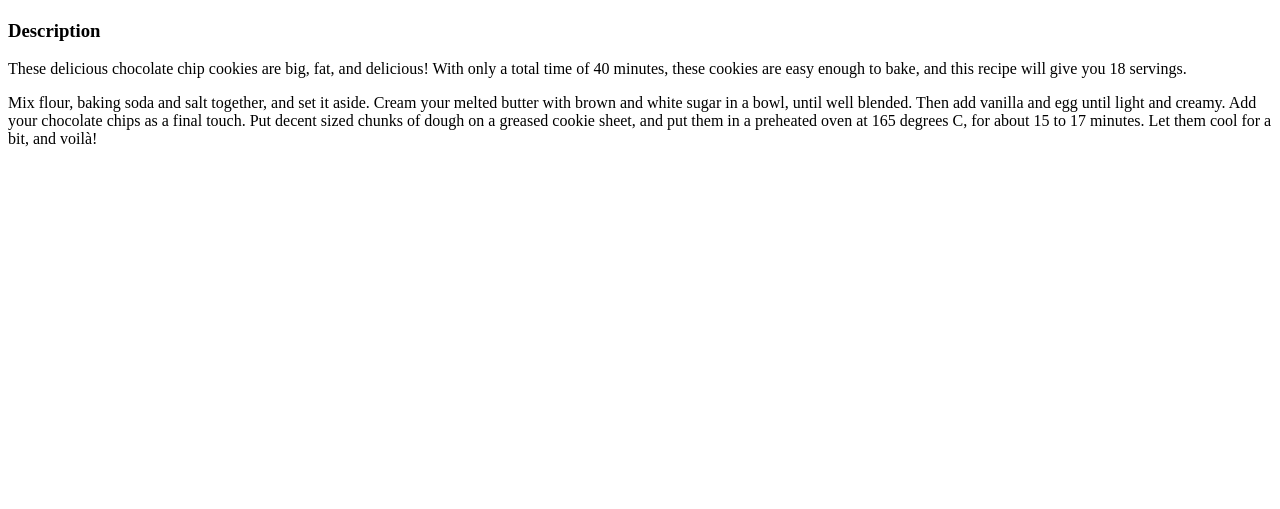
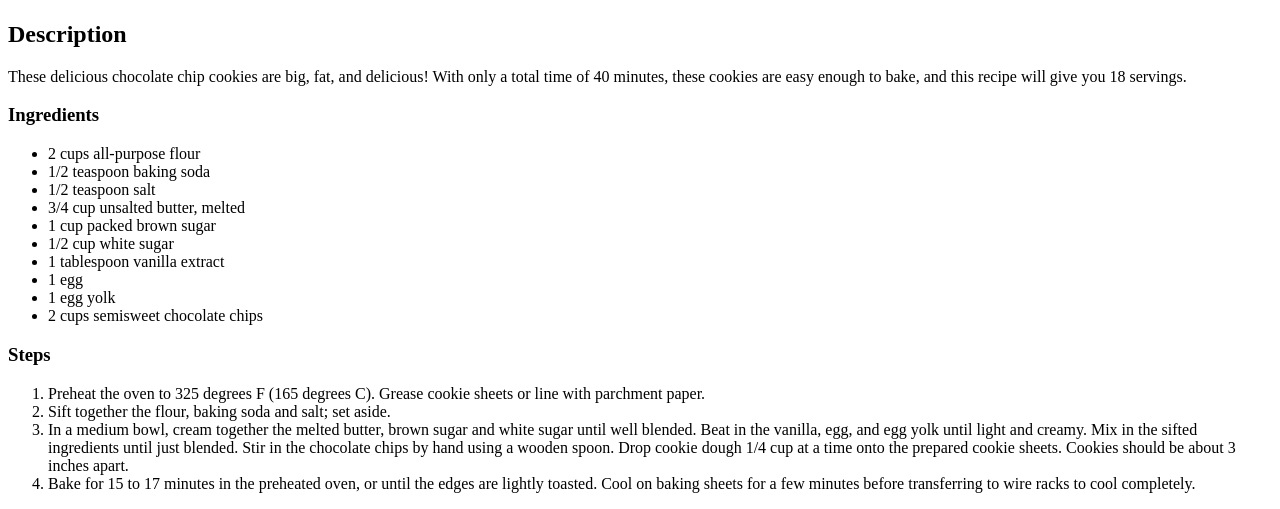
Before and after one commit to elefantoft/odin-recipes, a plain HTML site: page recipes/cookies.html in a window 1280 px wide. Shown: the part 483-992 px from the top of the page. Before the commit the page ends 800 px from the top, so only its background shows below. Drawn offline with Linux system fonts and the light colour scheme.

Commit message:
Add ingredients and steps

```diff
--- a/recipes/cookies.html
+++ b/recipes/cookies.html
@@ -7,8 +7,28 @@
 <body>
     <h1>Chocolate Chip Cookies</h1>
     <img src="https://imagesvc.meredithcorp.io/v3/mm/image?url=https%3A%2F%2Fimages.media-allrecipes.com%2Fuserphotos%2F9088452.jpg" alt="Chewy chocolate chip cookies" width="600" height="400">
-    <h3>Description</h3>
+    <h2>Description</h2>
     <p>These delicious chocolate chip cookies are big, fat, and delicious! With only a total time of 40 minutes, these cookies are easy enough to bake, and this recipe will give you 18 servings.</p>
-    <p>Mix flour, baking soda and salt together, and set it aside. Cream your melted butter with brown and white sugar in a bowl, until well blended. Then add vanilla and egg until light and creamy. Add your chocolate chips as a final touch. Put decent sized chunks of dough on a greased cookie sheet, and put them in a preheated oven at 165 degrees C, for about 15 to 17 minutes. Let them cool for a bit, and voilà!</p>
+    <h3>Ingredients</h3>
+    <ul>
+        <li>2 cups all-purpose flour</li>
+        <li>1/2 teaspoon baking soda</li>
+        <li>1/2 teaspoon salt</li>
+        <li>3/4 cup unsalted butter, melted</li>
+        <li>1 cup packed brown sugar</li>
+        <li>1/2 cup white sugar</li>
+        <li>1 tablespoon vanilla extract</li>
+        <li>1 egg</li>
+        <li>1 egg yolk</li>
+        <li>2 cups semisweet chocolate chips</li>
+    </ul>
+    <h3>Steps</h3>
+    <ol>
+        <li>Preheat the oven to 325 degrees F (165 degrees C). Grease cookie sheets or line with parchment paper.</li>
+        <li>Sift together the flour, baking soda and salt; set aside.</li>
+        <li>In a medium bowl, cream together the melted butter, brown sugar and white sugar until well blended. Beat in the vanilla, egg, and egg yolk until light and creamy. Mix in the sifted ingredients until just blended. Stir in the chocolate chips by hand using a wooden spoon. Drop cookie dough 1/4 cup at a time onto the prepared cookie sheets. Cookies should be about 3 inches apart.</li>
+        <li>Bake for 15 to 17 minutes in the preheated oven, or until the edges are lightly toasted. Cool on baking sheets for a few minutes before transferring to wire racks to cool completely.</li>
+    </ol>
+
 </body>
 </html>
```
